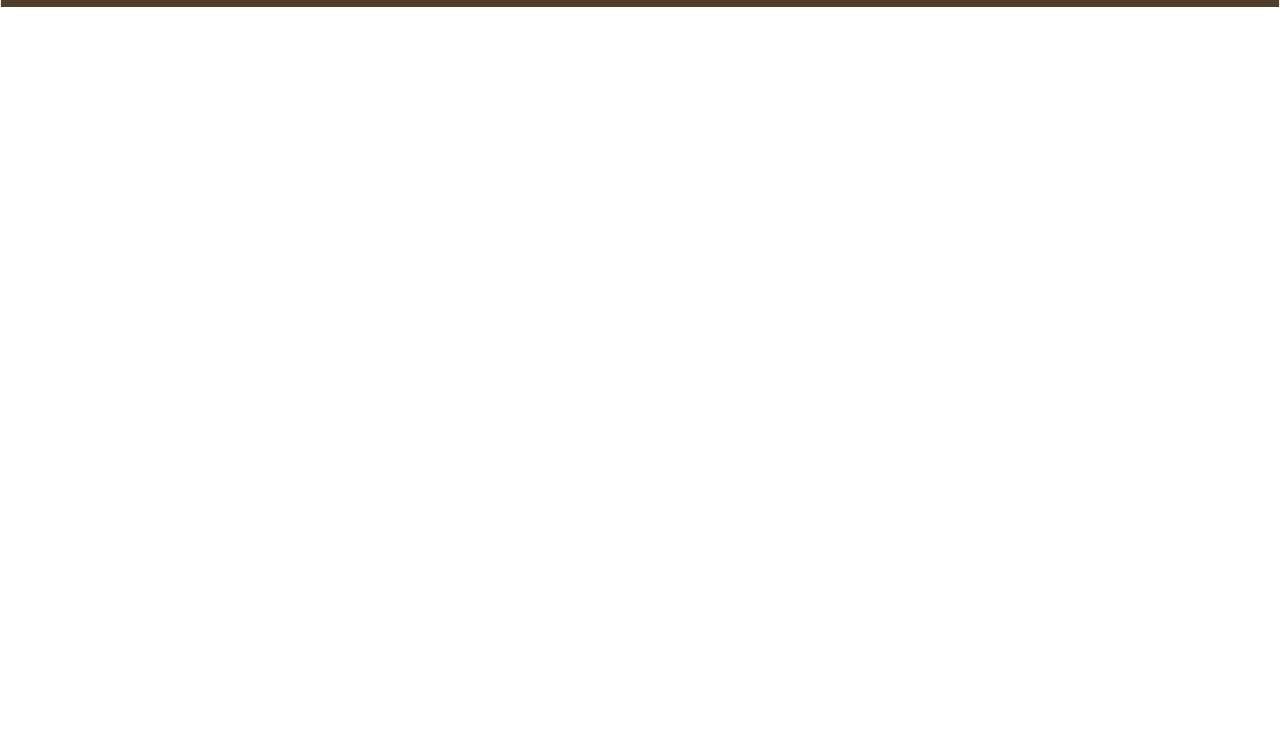
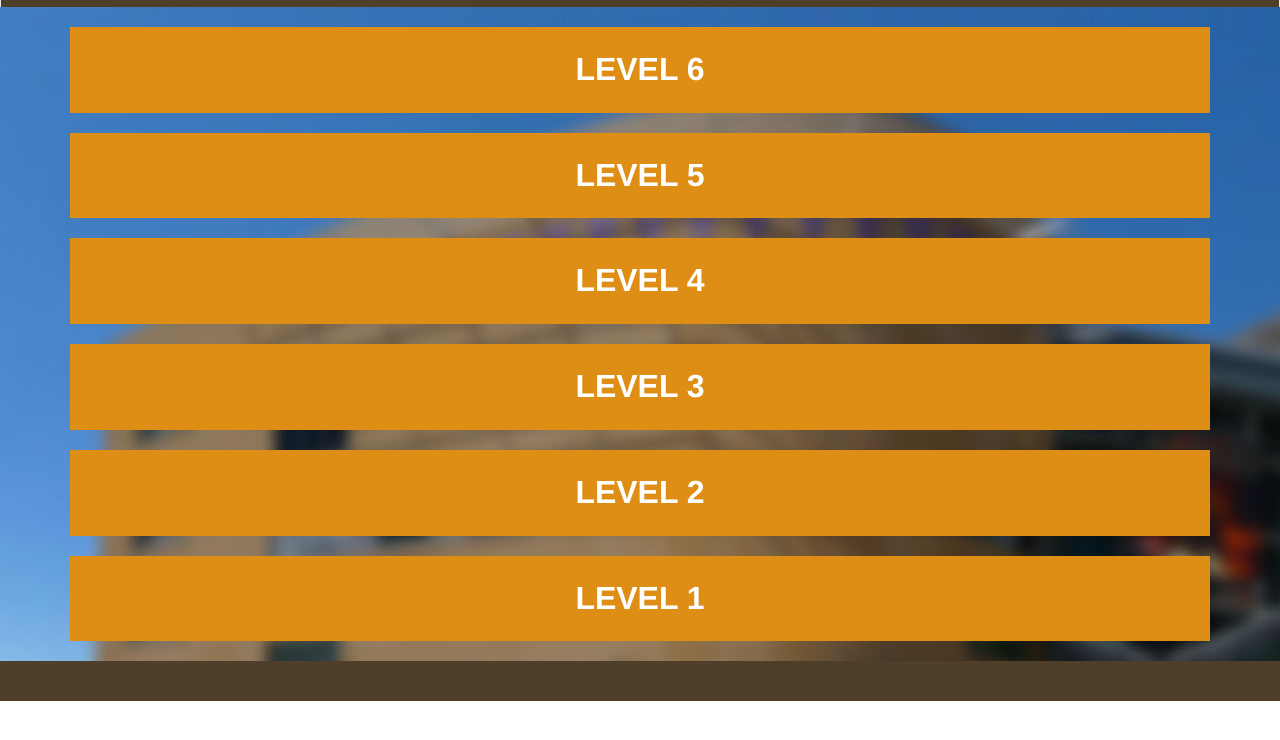
Before and after one commit to 801cucumber/mddn352-project-1, a plain HTML site: page index.html in a window 1280 px wide. Shown: the part 44-784 px from the top of the page. Drawn offline with nearby package versions, Linux system fonts and the light colour scheme.

Commit message:
Add content

```diff
--- a/css/styles.css
+++ b/css/styles.css
@@ -2,9 +2,39 @@
   background: #4E3E2A;
   border-bottom: none;
   border-radius: 0;
+  margin-bottom: 0;
 }
 
 #logo {
   height: 30px;
   margin: 10px 0;
 }
+
+#content {
+  background: url(../images/tepapa_bg.jpg);
+  padding-bottom: 20px;
+}
+
+.level-toggle {
+  width: 100%;
+  background: rgb(222, 142, 21);
+  color: white;
+  font-size: 32px;
+  font-weight: 700;
+  text-align: center;
+  padding: 20px;
+  margin-top: 20px;
+}
+
+.level-content {
+  display: none;
+  width: 100%;
+  background: white;
+  padding: 20px;
+}
+
+.footer {
+  width: 100%;
+  height: 40px;
+  background: #4E3E2A;
+}
--- a/index.html
+++ b/index.html
@@ -19,6 +19,58 @@
     </div>
   </nav>
 
+  <div id="content">
+    <div class="container">
+      <div id="level6-toggle" class="level-toggle">
+        LEVEL 6
+      </div>
+    </div>
+
+    <div id="level6-content" class="level-content">lorem ipsum</div>
+
+    <div class="container">
+      <div id="level5-toggle" class="level-toggle">
+        LEVEL 5
+      </div>
+    </div>
+
+    <div id="level5-content" class="level-content">lorem ipsum</div>
+
+    <div class="container">
+      <div id="level4-toggle" class="level-toggle">
+        LEVEL 4
+      </div>
+    </div>
+
+    <div id="level4-content" class="level-content">lorem ipsum</div>
+
+    <div class="container">
+      <div id="level3-toggle" class="level-toggle">
+        LEVEL 3
+      </div>
+    </div>
+
+    <div id="level3-content" class="level-content">lorem ipsum</div>
+
+    <div class="container">
+      <div id="level2-toggle" class="level-toggle">
+        LEVEL 2
+      </div>
+    </div>
+
+    <div id="level2-content" class="level-content">lorem ipsum</div>
+
+    <div class="container">
+      <div id="level1-toggle" class="level-toggle">
+        LEVEL 1
+      </div>
+    </div>
+
+    <div id="level1-content" class="level-content">lorem ipsum</div>
+  </div>
+
+  <footer class="footer"></footer>
+
   <script src="https://cdnjs.cloudflare.com/ajax/libs/jquery/2.2.2/jquery.min.js"></script>
   <script src="https://cdnjs.cloudflare.com/ajax/libs/twitter-bootstrap/3.3.6/js/bootstrap.min.js"></script>
 </body>
```
Also changed, not shown: images/tepapa_bg.jpg (added), images/tepapa_bg.png (added).
